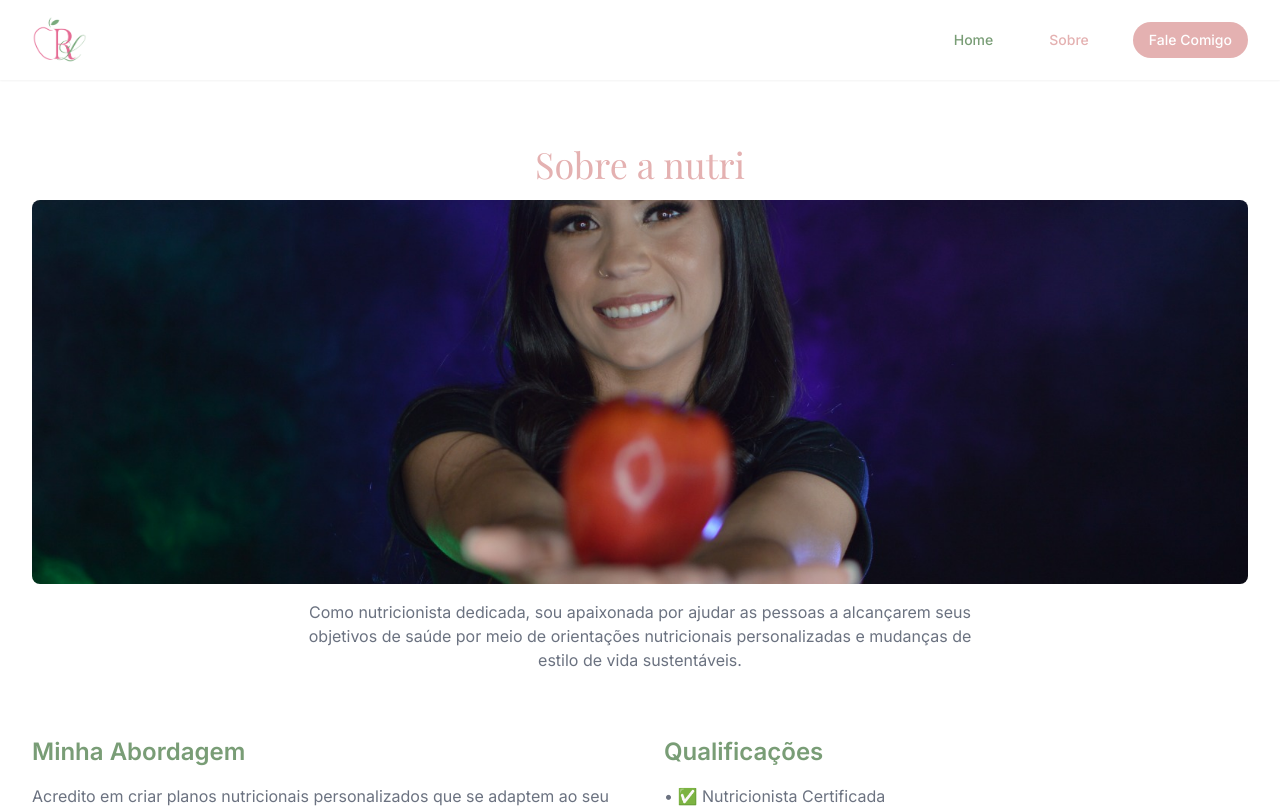
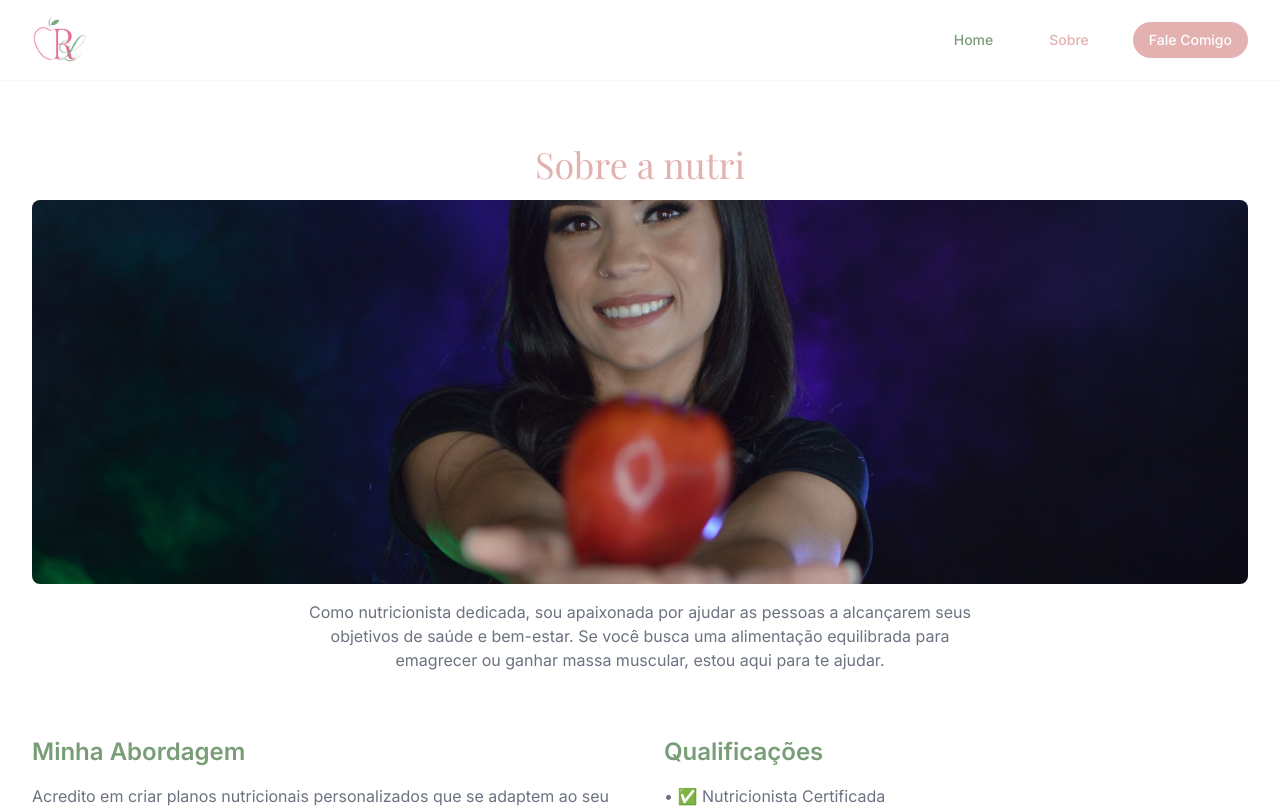
Before and after one commit to iugorsette/nutritionist-landing-page, a React (Vite) app: page /about in a window 1280 px wide. Shown: the top 808 px of the page. Built offline with nearby package versions, Linux system fonts and the light colour scheme.

Commit message:
refatorar: atualizar título e metadados no index.html; melhorar descrição no componente About

```diff
--- a/index.html
+++ b/index.html
@@ -3,7 +3,12 @@
   <head>
     <meta charset="UTF-8" />
     <meta name="viewport" content="width=device-width, initial-scale=1.0" />
-    <title>Renata Lazarino - Nutritionist</title>
+    <title>Renata Lazarino - Nutricionista</title>
+    <meta name="description" content="Descubra como uma alimentação equilibrada pode transformar sua saúde. Planos nutricionais personalizados para seus objetivos.">
+    <meta name="keywords" content="nutrição, alimentação saudável, dieta personalizada, vida saudável, emagrecimento, reeducação alimentar">
+    <meta name="author" content="Renata Lazarino">
+    <meta name="robots" content="index, follow">
+    <link rel="icon" type="image/x-icon" href="/favicon.ico" />
     <link href="https://fonts.googleapis.com/css2?family=Inter:wght@400;500;600;700&family=Playfair+Display:wght@400;500;600;700&display=swap" rel="stylesheet">
   </head>
   <body>
--- a/src/components/About.tsx
+++ b/src/components/About.tsx
@@ -6,7 +6,8 @@ export const About = () => {
         <h2 className="text-4xl font-script text-primary mb-4">Sobre a nutri</h2>
         <img src={nutriFoto} alt="Nutricionista" className="h-96 w-full object-cover rounded-lg" />
         <p className="mt-4 max-w-2xl text-gray-500 lg:mx-auto">
-          Como nutricionista dedicada, sou apaixonada por ajudar as pessoas a alcançarem seus objetivos de saúde por meio de orientações nutricionais personalizadas e mudanças de estilo de vida sustentáveis.
+          Como nutricionista dedicada, sou apaixonada por ajudar as pessoas a alcançarem seus objetivos de saúde e bem-estar.
+        Se você busca uma alimentação equilibrada para emagrecer ou ganhar massa muscular, estou aqui para te ajudar.
         </p>
       </div>
 
```
Also changed, not shown: 1 other file (tests, documents, lock files or other folders).
